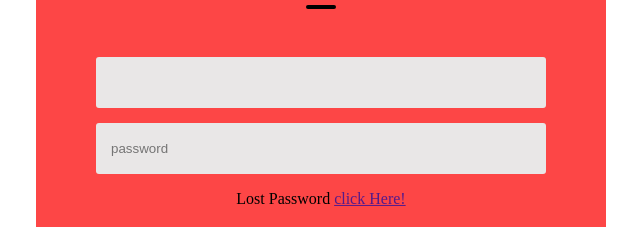
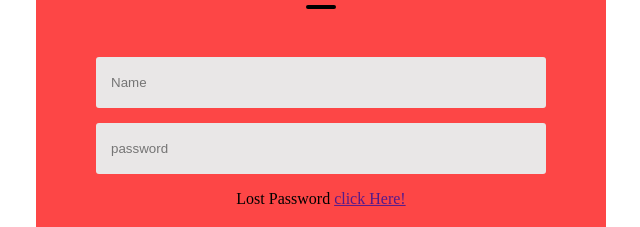
Before and after one commit to OnyileFelix1/shoping_cart, a plain HTML site: page login.html in a window 1280 px wide. Shown: the part 230-457 px from the top of the page, 319-959 px from the left. Drawn offline with Linux system fonts and the light colour scheme; files that its build step writes are made by us from their sources.

Commit message:
Update login.html

```diff
--- a/login.html
+++ b/login.html
@@ -13,12 +13,12 @@
             <form action="process.php" method="post">
                 <div class="input_group">
                     <div class="input_field" id="namefield" name="user_name">
-                        <input type="text" ="Name">
+                        <input type="text" placeholder="Name">
                     </div>
                     <div class="input_field" name="user_password">
                         <input type="password" placeholder="password">
                     </div>
-                    <p>Lost Password    <a href="">click Here!</a></p>
+                    <p>Lost Password   <a href="">click Here!</a></p>
                 </div>
                 <div class="btn-field">
                     <button type="submit" id="signinbtn"class="disable"><a href="file:///C:\xampp\htdocs\E-Commerce ShopingCart\E-Commerce ShopingCart\index.html">Sign in</button></a>
```
